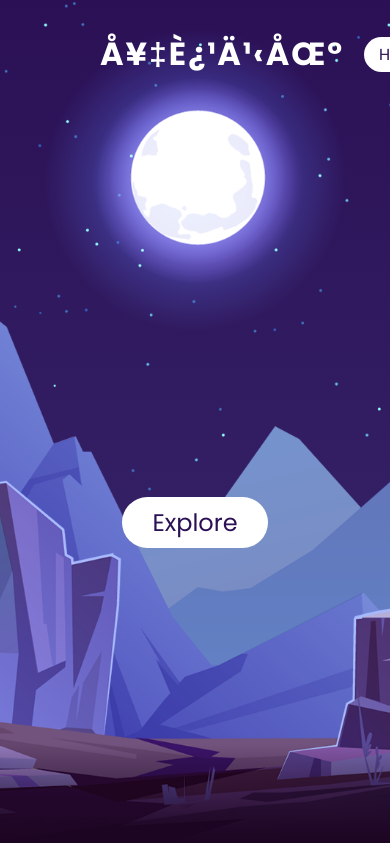
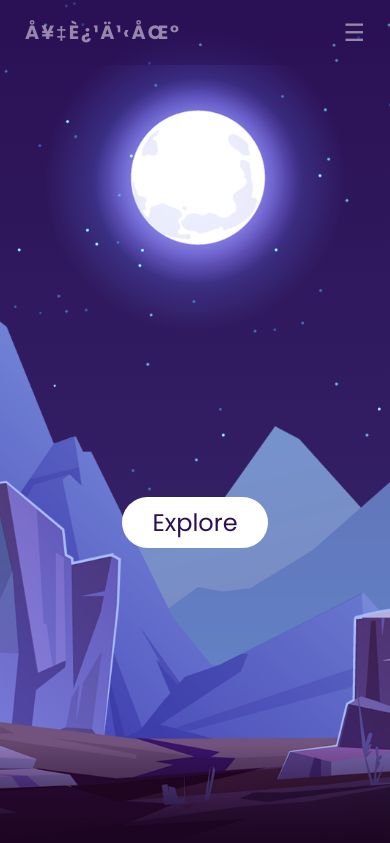
Before and after one commit to dolphin9/MiracleLand_backend, a PHP site: page / in a window 390 px wide. Shown: the top 843 px of the page. Run offline with PHP 8.4, Linux system fonts and the light colour scheme.

Commit message:
响应式导航栏（不成功）

```diff
--- a/css/style.css
+++ b/css/style.css
@@ -26,6 +26,8 @@ header {
   justify-content: space-between;
   align-items: center;
   z-index: 10000;
+  background-color: #2b1055;
+  opacity: 0.5;
 }
 
 header .logo {
@@ -139,3 +80,71 @@ section img#mountains_front {
   font-size: 1em;
   color: #fff;
 }
+
+/* 响应式设计开始 */
+/* 小屏幕（如平板电脑，最大宽度为768px） */
+@media (max-width: 768px) {
+  header {
+    padding: 20px 50px; /* 减少内边距以适应较小的屏幕 */
+  }
+  header .logo {
+    font-size: 1.5em; /* 减少logo字体大小 */
+  }
+  header ul {
+    display: none; /* 隐藏导航栏 */
+  }
+  header .nav-toggle {
+    display: block; /* 显示导航栏切换按钮 */
+    cursor: pointer;
+  }
+  header .nav-toggle::before {
+    content: '\2630'; /* 使用三横杠作为切换按钮 */
+    font-size: 2em;
+    color: #fff;
+  }
+  /* 显示展开的导航栏 */
+  header.active ul {
+    display: flex;
+    flex-direction: column; /* 垂直排列导航项 */
+    align-items: center;
+    position: absolute;
+    top: 60px; /* 从header下方开始 */
+    left: 0;
+    width: 100%;
+    background-color: rgba(28, 5, 34, 0.9); /* 半透明背景颜色 */
+    padding: 20px 0;
+    box-shadow: 0 4px 6px rgba(0, 0, 0, 0.1); /* 添加阴影效果 */
+    z-index: 9999; /* 确保导航栏在header之上 */
+  }
+  header ul li {
+    margin: 10px 0; /* 增加导航项之间的间距 */
+  }
+  header ul li a {
+    padding: 10px 20px; /* 调整导航链接的内边距 */
+  }
+}
+/* 移动设备（如手机，最大宽度为480px） */
+@media (max-width: 480px) {
+  header {
+    padding: 15px 25px; /* 进一步减少内边距 */
+  }
+  header .logo {
+    font-size: 1.2em; /* 进一步减少logo字体大小 */
+  }
+  header .nav-toggle::before {
+    font-size: 1.5em; /* 调整切换按钮的字体大小 */
+  }
+  header ul li {
+    margin: 5px 0; /* 进一步减少导航项之间的间距 */
+  }
+  header ul li a {
+    padding: 8px 15px; /* 进一步调整导航链接的内边距 */
+  }
+  #text {
+    right: -250px; /* 调整文本位置以适应较小的屏幕 */
+    font-size: 6vw; /* 减少文本字体大小 */
+  }
+  #btn {
+    font-size: 1.2em; /* 减少按钮字体大小 */
+  }
+}
--- a/index.html
+++ b/index.html
@@ -1,13 +1,15 @@
 <!DOCTYPE html>
 <html lang="en">
 <head>
-  <title>Parallax Scrolling Website</title>
+  <title>奇迹之地</title>
   <link rel="stylesheet" href="css/style.css">
+  <link rel="stylesheet" href="css/Parallax_Scrolling_Effects.css">
 </head>
 <body>
   <header>
       <a href="#" class="logo">奇迹之地</a>
-    <ul>
+      <div class="nav-toggle"></div>
+      <ul class = "collapse">
         <li><a href="#" class="active">Home</a></li>
         <li><a href="#">About</a></li>
         <li><a href="#">Work</a></li>
--- a/js/script.js
+++ b/js/script.js
@@ -1,7 +1,8 @@
+
 document.addEventListener('DOMContentLoaded', function() {
     // 导航栏交互效果
     const navbarToggler = document.querySelector('.navbar-toggler');
-    const navbarCollapse = document.querySelector('.collapse');
+    const navbarCollapse = document.querySelector('header u1');
 
     navbarToggler.addEventListener('click', function() {
         navbarCollapse.classList.toggle('show');
```
Also changed, not shown: other parts of css/style.css (+0 -61 lines), css/Parallax_Scrolling_Effects.css (added, +61 -0 lines), css/parallax_extracted.css (added, +61 -0 lines). Lines whose indentation alone changed are shown as unchanged.
